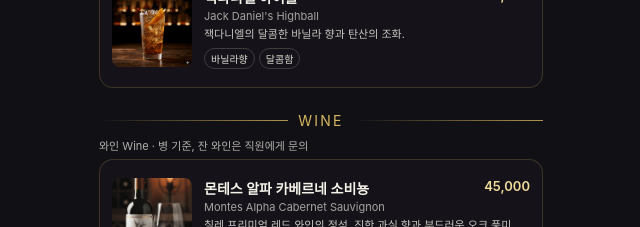
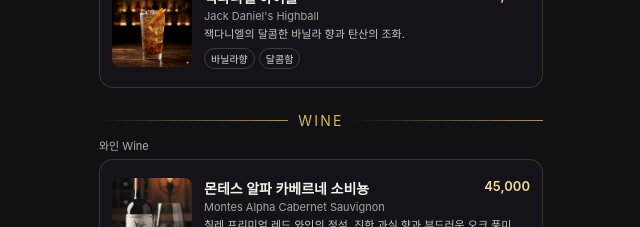
Before and after one commit to nansezizon-cmd/lua, a plain HTML site: page index.html in a window 1280 px wide. Shown: the part 1700-1927 px from the top of the page, without its empty margins (319-959 px from the left). Drawn offline with Linux system fonts and the light colour scheme.

Commit message:
Update index.html

```diff
--- a/index.html
+++ b/index.html
@@ -51,7 +51,7 @@
         <div class="section-title-text">WINE</div>
         <div class="section-title-line"></div>
       </div>
-      <div class="section-subtitle">와인 Wine · 병 기준, 잔 와인은 직원에게 문의</div>
+      <div class="section-subtitle">와인 Wine</div>
       <div class="menu-list" id="list-wine"></div>
     </section>
 
```
